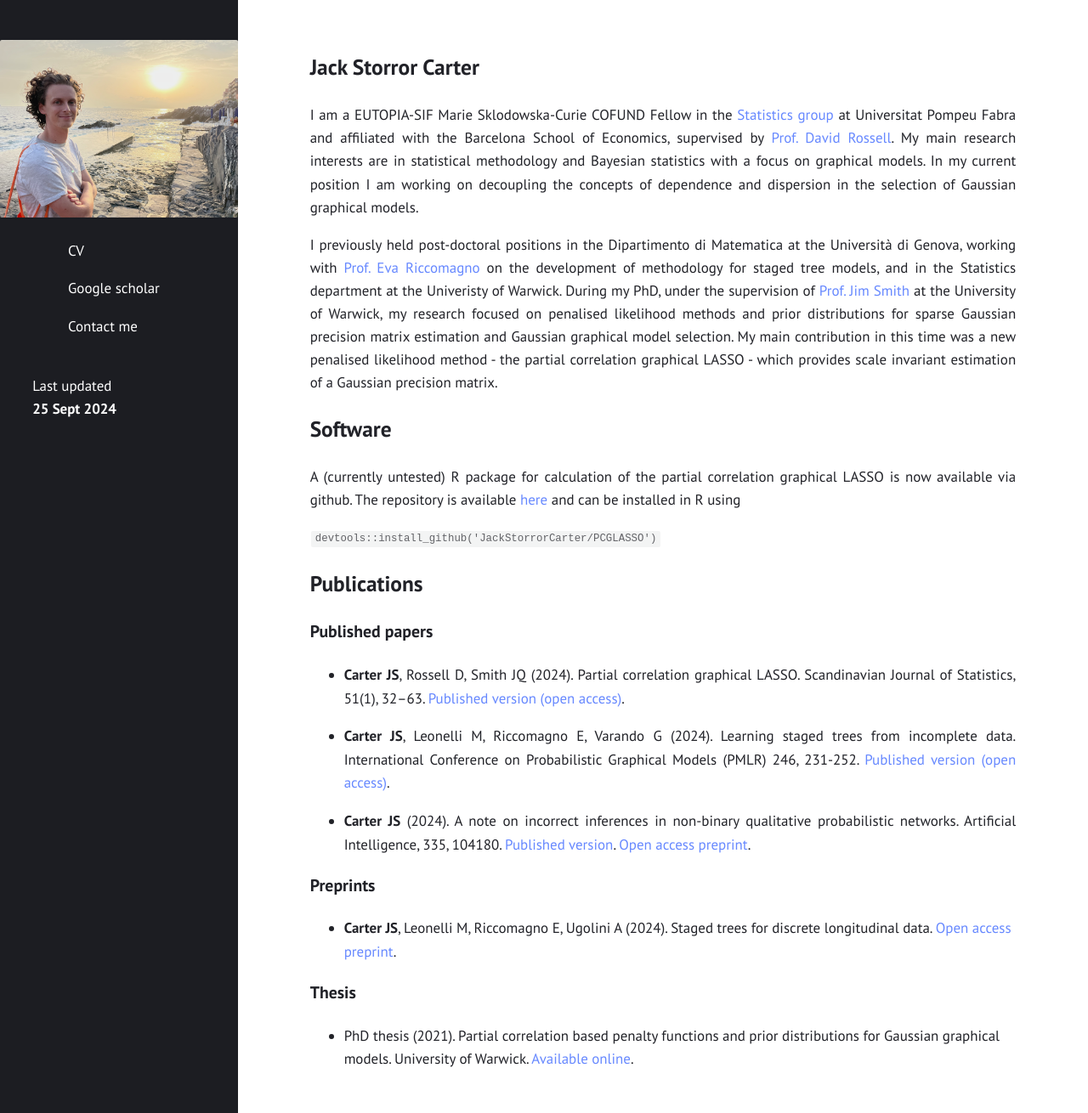
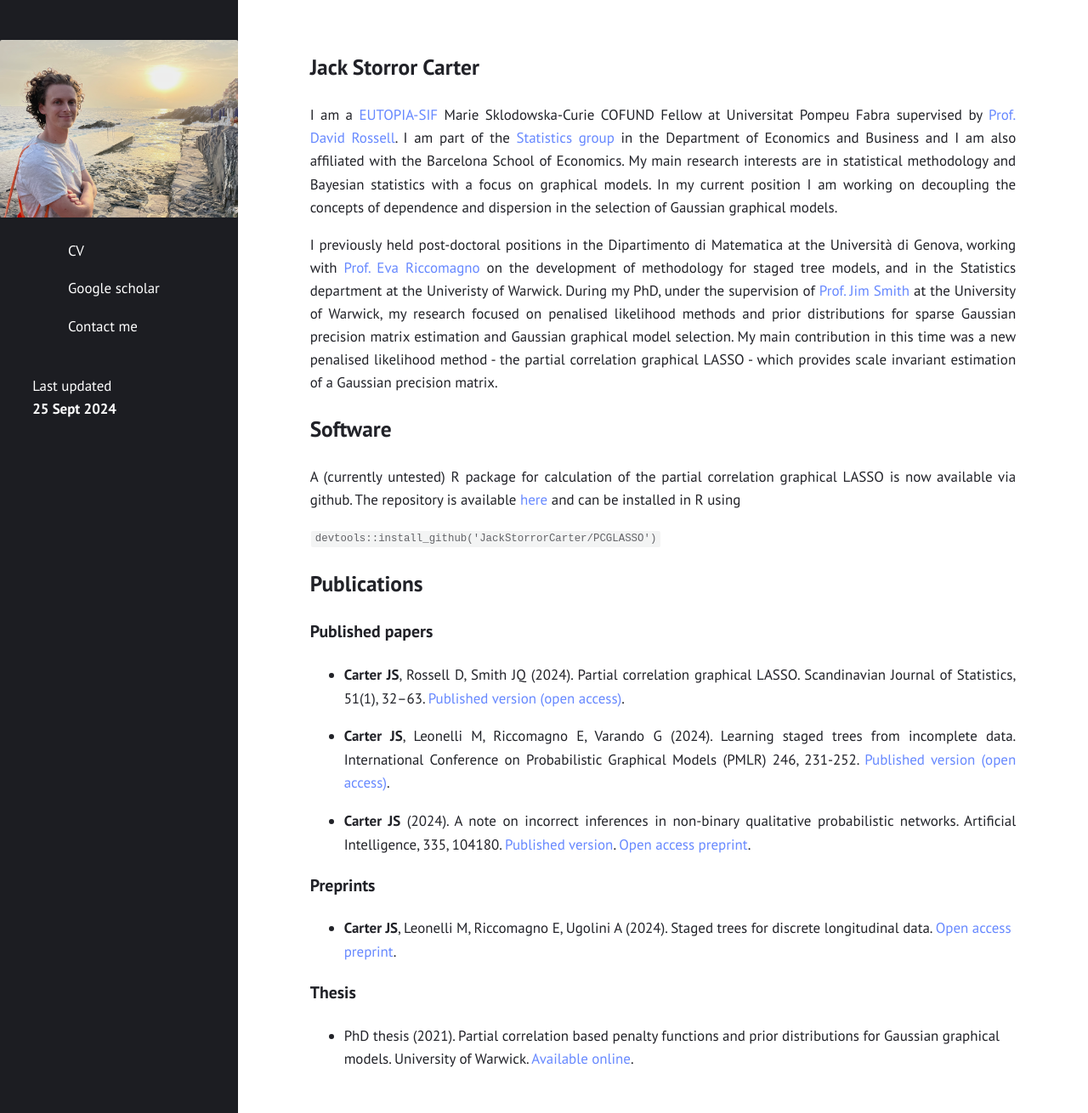
Before and after one commit to JackStorrorCarter/JackStorrorCarter.github.io, a Jekyll site: the page built from index.md, in a window 1280 px wide and 1310 px high. Shown: the whole window at 85% size. Built offline with Jekyll 4.4.1, drawn with Linux system fonts in a browser that asks for light colours.

Commit message:
Update index.md

```diff
--- a/index.md
+++ b/index.md
@@ -8,7 +8,7 @@ title: "Home"
 
 # Jack Storror Carter
 
-I am a EUTOPIA-SIF Marie Sklodowska-Curie COFUND Fellow in the [Statistics group](https://sites.google.com/view/stats-upf/news) at Universitat Pompeu Fabra and affiliated with the Barcelona School of Economics, supervised by [Prof. David Rossell](https://sites.google.com/site/rosselldavid/).  My main research interests are in statistical methodology and Bayesian statistics with a focus on graphical models.  In my current position I am working on decoupling the concepts of dependence and dispersion in the selection of Gaussian graphical models.
+I am a [EUTOPIA-SIF](https://eutopia-university.eu/english-version/sif-post-doctoral-fellowships) Marie Sklodowska-Curie COFUND Fellow at Universitat Pompeu Fabra supervised by [Prof. David Rossell](https://sites.google.com/site/rosselldavid/). I am part of the [Statistics group](https://sites.google.com/view/stats-upf/news) in the Department of Economics and Business and I am also affiliated with the Barcelona School of Economics.  My main research interests are in statistical methodology and Bayesian statistics with a focus on graphical models.  In my current position I am working on decoupling the concepts of dependence and dispersion in the selection of Gaussian graphical models.
 
 I previously held post-doctoral positions in the Dipartimento di Matematica at the Università di Genova, working with [Prof. Eva Riccomagno](https://rubrica.unige.it/personale/VUZBXlJg) on the development of methodology for staged tree models, and in the Statistics department at the Univeristy of Warwick. During my PhD, under the supervision of [Prof. Jim Smith](https://warwick.ac.uk/fac/sci/statistics/staff/academic-research/smith/) at the University of Warwick, my research focused on penalised likelihood methods and prior distributions for sparse Gaussian precision matrix estimation and Gaussian graphical model selection.  My main contribution in this time was a new penalised likelihood method - the partial correlation graphical LASSO - which provides scale invariant estimation of a Gaussian precision matrix.
 
```
